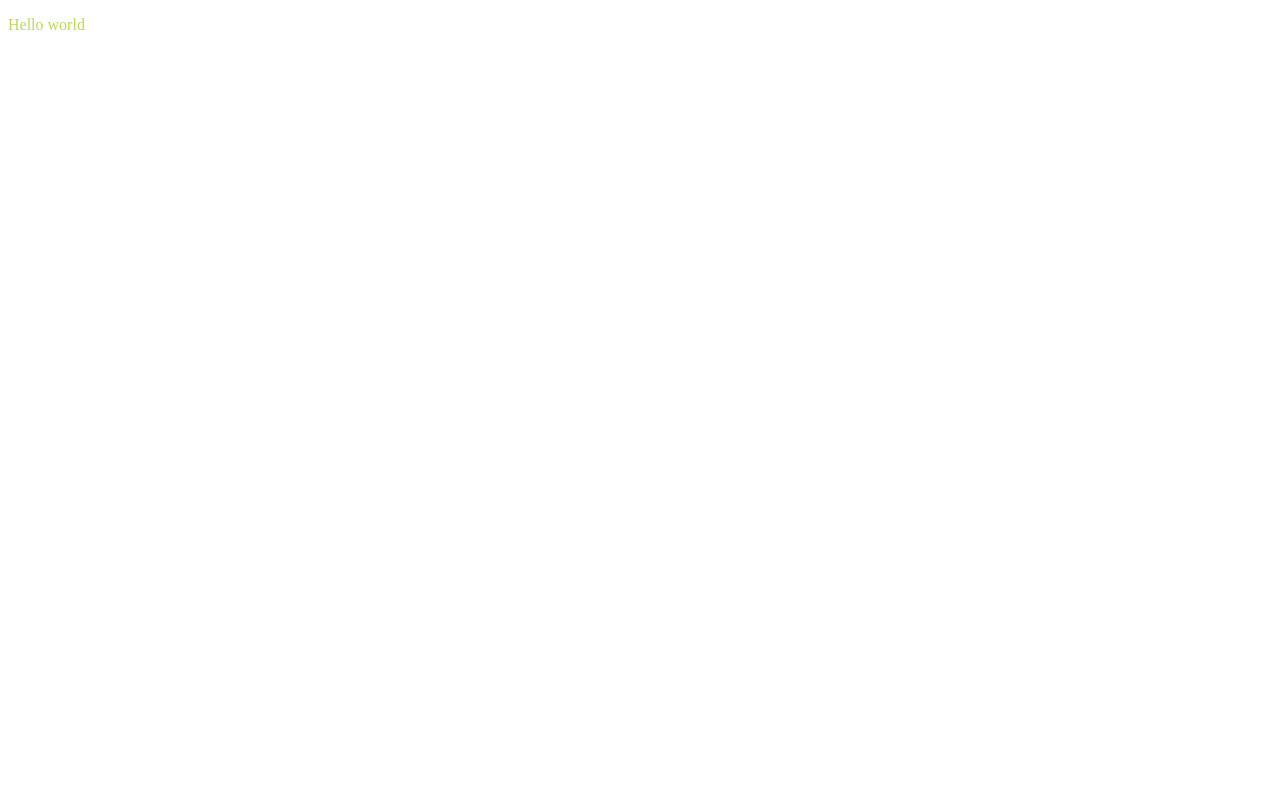
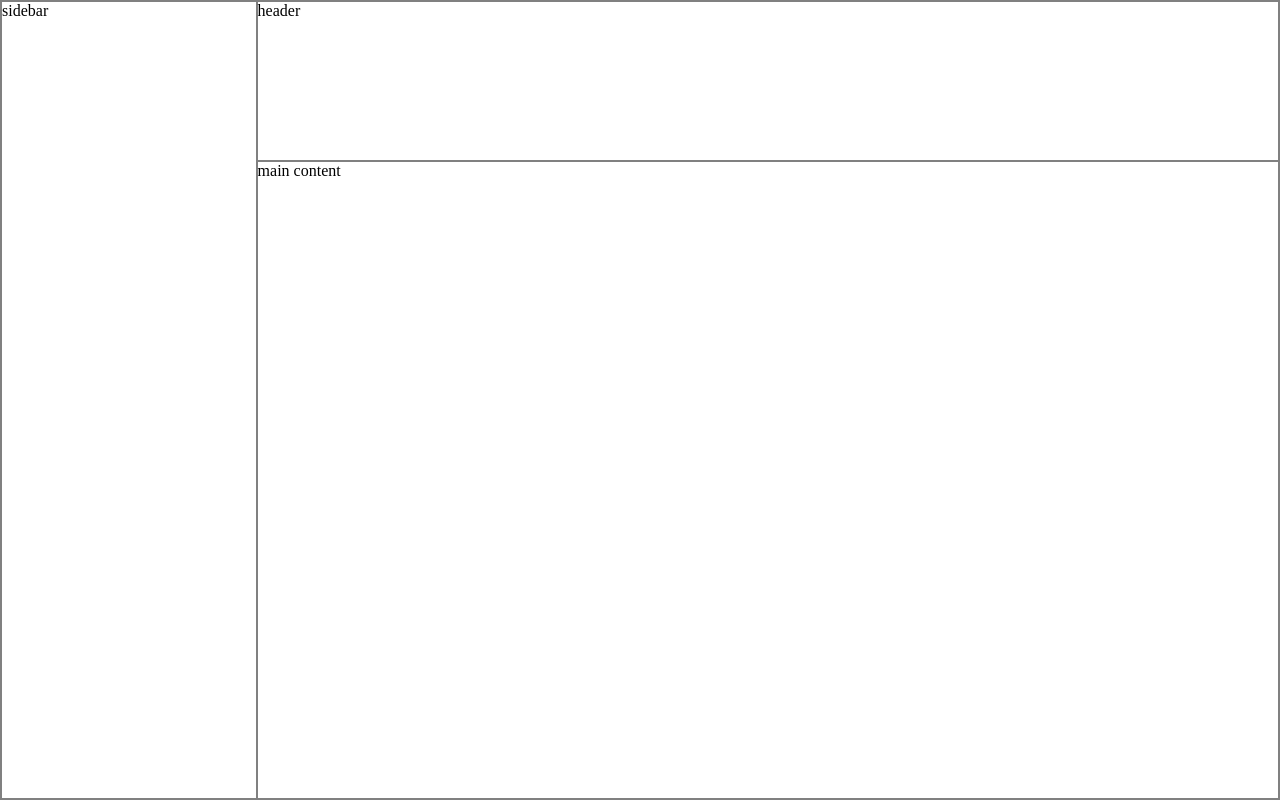
Before and after one commit to Alberto-12/admin-dashboard, a plain HTML site: page index.html in a window 1280 px wide. Drawn offline with Linux system fonts and the light colour scheme.

Commit message:
I setup the html and css file to start the basic layout

```diff
--- a/index.html
+++ b/index.html
@@ -7,6 +7,10 @@
     <title>Document</title>
 </head>
 <body>
-    <p>Hello world</p>
+    <div class="container">
+    <div class="sidebar">sidebar</div>
+    <div class="header">header</div>
+    <div class="mainContent">main content</div>
+    </div>
 </body>
 </html>
--- a/main.css
+++ b/main.css
@@ -1,4 +1,34 @@
-p {
-    color: #bada55;
+*{
+    box-sizing: border-box;
+    padding: 0;
+    margin: 0;
+  }
+
+.container {
+  display: grid;
+  grid-template: 1fr 4fr / 1fr 4fr  ;
+  width: 100vw;
+  height: 100vh;
+  border: 1px solid grey;
+
 
 }
+
+
+
+
+.sidebar {
+    border: 1px solid grey;
+    grid-row: 1 / 3;
+
+}
+
+.header {
+    border: 1px solid grey;
+
+}
+
+.mainContent{
+    border: 1px solid grey;
+
+}
```
